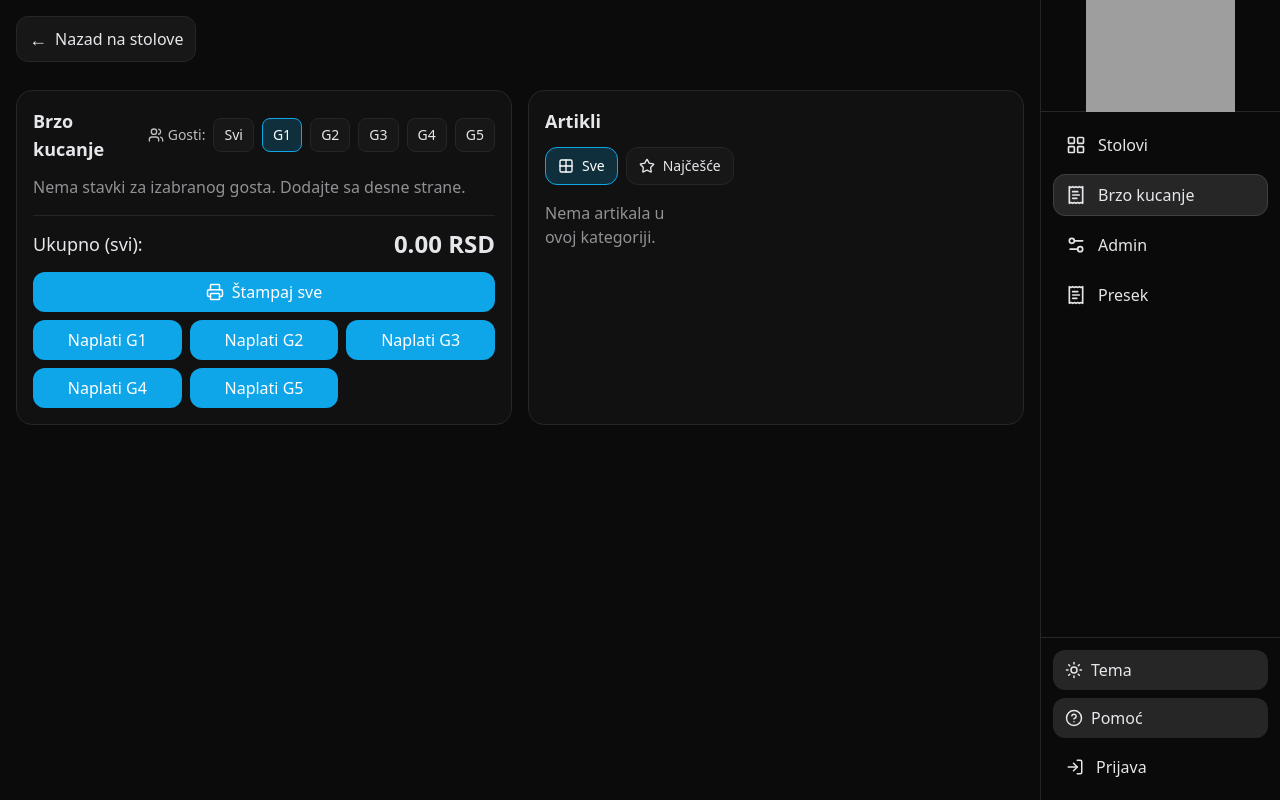
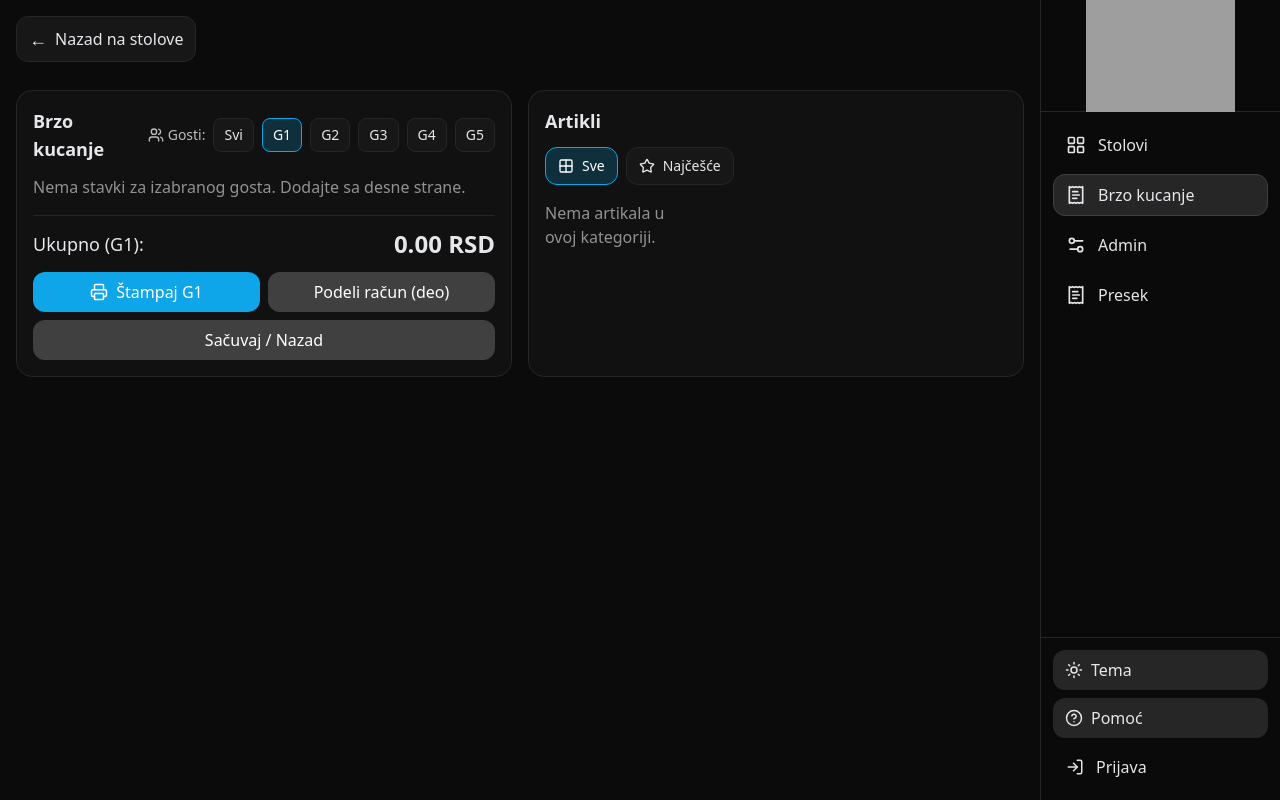
Before and after one commit to 123ris123/predracun, a React (Vite) app: page /pos in a window 1280 px wide. Built offline with nearby package versions, Linux system fonts and the light colour scheme; grey boxes are pictures that could not be loaded.

Commit message:
Add files via upload

```diff
--- a/src/pages/POS.jsx
+++ b/src/pages/POS.jsx
@@ -5,6 +5,7 @@ import { Card, Button } from '../components/UI.jsx'
 import { BackBar } from '../App.jsx'
 import * as Icons from 'lucide-react'
 import { Grid2X2, Star, Printer, Users } from 'lucide-react'
+import { useTheme } from '../store/useTheme.js'
 
 const TAB_ALL = -1
 const TAB_TOP = -2
@@ -71,7 +72,7 @@ function buildPrintCSS(){
       .qr { display:block; margin:8px auto 0 auto; width: 28mm; height:auto; }
       .qr-url { text-align:center; font-size:11px; word-break:break-all; opacity:.95; margin-top:2px; }
 
-      /* Modal */
+      /* Modal (split) */
       .modal-backdrop { position:fixed; inset:0; background:rgba(0,0,0,.35); display:flex; align-items:center; justify-content:center; z-index:60; }
       .modal-card { width: min(720px, 96vw); background:#fff; color:#111; border-radius:14px; padding:16px; border:1px solid #ddd; }
       @media (prefers-color-scheme: dark){
@@ -257,6 +258,7 @@ function SplitModal({ open, onClose, sourceItems, products, onConfirm }){
 export default function POS(){
   const [params] = useSearchParams()
   const nav = useNavigate()
+  const { theme } = useTheme()
   const tableId = parseInt(params.get('table') || '0')
   const quickMode = !tableId
 
@@ -297,7 +299,7 @@ export default function POS(){
     }
   })() },[tableId])
 
-  /* === Dodavanje/izmena artikala — sada sa guestId === */
+  /* === Dodavanje/izmena artikala — sa guestId === */
   async function addItem(p){
     const g = activeGuest || 1
     if (quickMode){
@@ -351,16 +353,35 @@ export default function POS(){
     return items.filter(i => (i.guestId||1) === activeGuest)
   }, [items, activeGuest])
 
+  /* --- pomoćne agregacije po gostima (za “sjaj” na tabovima) --- */
+  const qtyByGuest = useMemo(()=>{
+    const m = new Map()
+    for (let g=1; g<=MAX_GUESTS; g++) m.set(g, 0)
+    for (const i of items){
+      const g = i.guestId || 1
+      m.set(g, (m.get(g)||0) + i.qty)
+    }
+    return m
+  }, [items])
+
+  /* ======== Štampa — uvek štampa AKTIVAN TAB ======== */
+  async function printActive(){
+    if (activeGuest === GUEST_ALL) {
+      // štampa sve (ceo sto)
+      return printAndArchiveAll()
+    }
+    // štampa samo izabranog gosta — ista logika kao “payGuest”, ali je sada to jedino dugme
+    return payGuest(activeGuest)
+  }
+
   /* === Naplata gosta (arhiva + štampa samo njegovih stavki) === */
   async function payGuest(g){
-    // skupi stavke izabranoj gostu
     const list = quickMode
       ? items.filter(i => (i.guestId||1) === g)
       : await db.table('orderItems').where('orderId').equals(orderId).toArray().then(arr => arr.filter(i => (i.guestId||1)===g))
 
     if (list.length === 0) return
 
-    // priprema za štampu
     const mapped = list.map(it=>{
       const p = products.find(x=>x.id===it.productId)
       return { name: p?.name ?? 'Artikal', qty: it.qty, priceEach: it.priceEach ?? p?.price ?? 0 }
@@ -375,10 +396,8 @@ export default function POS(){
     await archiveOrder(tempOrderId)
 
     if (quickMode){
-      // obriši iz lokalnog state-a
       setItems(prev => prev.filter(i => (i.guestId||1)!==g))
     } else {
-      // obriši iz glavnog ordera u bazi
       for (const it of list){
         await db.table('orderItems').delete(it.id)
       }
@@ -395,7 +414,7 @@ export default function POS(){
     openPrint(html)
   }
 
-  /* ======== Štampa celog predračuna (Svi) ======== */
+  /* ======== Štampa “Svi” (ceo sto) ======== */
   async function printAndArchiveAll(){
     let list = items
     let label = quickMode ? 'Brzo kucanje' : `Sto #${tableId}`
@@ -403,7 +422,6 @@ export default function POS(){
     if (!quickMode){
       list = await db.table('orderItems').where('orderId').equals(orderId).toArray()
     }
-
     if (list.length === 0) return
 
     const mapped = list.map(it=>{
@@ -412,7 +430,7 @@ export default function POS(){
     })
     const totalNow = mapped.reduce((s,i)=> s + i.qty*i.priceEach, 0)
 
-    // arhiva svega
+    // arhiva
     if (quickMode){
       const id = await db.table('orders').add({ tableId: null, status: 'open', createdAt: new Date().toISOString() })
       for (const it of list){
@@ -437,7 +455,7 @@ export default function POS(){
     if (!quickMode) nav('/')
   }
 
-  /* ======== Split (deo) – ostavljeno iz prethodne verzije ======== */
+  /* ======== Split (deo) — ostavljeno ======== */
   async function handleSplitConfirm(picked){
     if (!picked || picked.length===0){ setSplitOpen(false); return }
 
@@ -500,17 +518,6 @@ export default function POS(){
     setItems([])
   }
 
-  /* --- pomoćne agregacije po gostima (za dugmad naplate) --- */
-  const qtyByGuest = useMemo(()=>{
-    const m = new Map()
-    for (let g=1; g<=MAX_GUESTS; g++) m.set(g, 0)
-    for (const i of items){
-      const g = i.guestId || 1
-      m.set(g, (m.get(g)||0) + i.qty)
-    }
-    return m
-  }, [items])
-
   return (
     <div className="max-w-7xl mx-auto p-4 grid md:grid-cols-2 gap-4">
       <div className="md:col-span-2">
@@ -522,16 +529,29 @@ export default function POS(){
           <div className="text-lg font-semibold">
             {quickMode ? 'Brzo kucanje' : `Sto #${tableId}`}
           </div>
-          {/* Guest switcher */}
+          {/* Guest switcher (tabovi) */}
           <div className="flex items-center gap-2">
             <span className="text-sm opacity-80 hidden sm:inline-flex items-center gap-1"><Users size={16}/>Gosti:</span>
-            <GuestBtn active={activeGuest===GUEST_ALL} onClick={()=>setActiveGuest(GUEST_ALL)}>Svi</GuestBtn>
+            <GuestBtn
+              active={activeGuest===GUEST_ALL}
+              glow={false}
+              theme={theme}
+              onClick={()=>setActiveGuest(GUEST_ALL)}
+            >
+              Svi
+            </GuestBtn>
             {Array.from({length: MAX_GUESTS}).map((_,idx)=>{
               const g = idx+1
               const count = qtyByGuest.get(g) || 0
               return (
-                <GuestBtn key={g} active={activeGuest===g} onClick={()=>setActiveGuest(g)}>
-                  G{g}{count>0 ? ` (${count})` : ''}
+                <GuestBtn
+                  key={g}
+                  active={activeGuest===g}
+                  glow={count>0}
+                  theme={theme}
+                  onClick={()=>setActiveGuest(g)}
+                >
+                  G{g}
                 </GuestBtn>
               )
             })}
@@ -546,56 +566,29 @@ export default function POS(){
         </div>
 
         <div className="mt-4 border-t border-neutral-200/70 dark:border-neutral-800 pt-3 flex items-center justify-between">
-          <div className="text-lg">Ukupno (svi):</div>
-          <div className="text-2xl font-bold">{total.toFixed(2)} RSD</div>
+          <div className="text-lg">
+            Ukupno {activeGuest===GUEST_ALL ? '(svi)' : `(G${activeGuest})`}:
+          </div>
+          <div className="text-2xl font-bold">
+            {(
+              (activeGuest===GUEST_ALL ? items : items.filter(i => (i.guestId||1)===activeGuest))
+                .reduce((s,i)=>s+i.qty*(i.priceEach||0),0)
+            ).toFixed(2)} RSD
+          </div>
         </div>
 
-        {/* Dugmad naplate */}
-        {quickMode ? (
-          <div className="mt-3 grid grid-cols-1 gap-2">
-            <Button onClick={printAndArchiveAll} className="w-full touch-btn flex items-center justify-center gap-2">
-              <Printer size={18}/> Štampaj sve
+        {/* Jedno dugme — štampa AKTIVAN TAB */}
+        <div className="mt-3 grid grid-cols-2 gap-2">
+          <Button onClick={printActive} className="w-full touch-btn flex items-center justify-center gap-2 col-span-2 md:col-span-1">
+            <Printer size={18}/> {activeGuest===GUEST_ALL ? 'Štampaj sve' : `Štampaj G${activeGuest}`}
           </Button>
-            <div className="grid grid-cols-2 md:grid-cols-3 gap-2">
-              {Array.from({length: MAX_GUESTS}).map((_,idx)=>{
-                const g = idx+1
-                const disabled = (qtyByGuest.get(g)||0)===0
-                return (
-                  <Button key={g} onClick={()=>payGuest(g)} disabled={disabled} className="w-full bg-amber-600 hover:bg-amber-700 touch-btn">
-                    Naplati G{g}
-                  </Button>
-                )
-              })}
-            </div>
-            {items.length>0 && (
-              <Button onClick={()=>setSplitOpen(true)} className="w-full bg-neutral-700 hover:bg-neutral-600 touch-btn">
+          <Button onClick={()=>setSplitOpen(true)} className="w-full bg-neutral-700 hover:bg-neutral-600 touch-btn col-span-2 md:col-span-1">
             Podeli račun (deo)
           </Button>
-            )}
-          </div>
-        ) : (
-          <div className="mt-3 grid gap-2"
-               style={{gridTemplateColumns:'repeat(6, minmax(0,1fr))'}}>
-            <Button onClick={printAndArchiveAll} className="col-span-3 md:col-span-3 touch-btn flex items-center justify-center gap-2">
-              <Printer size={18}/> Štampaj sve
-            </Button>
-            {Array.from({length: MAX_GUESTS}).map((_,idx)=>{
-              const g = idx+1
-              const disabled = (qtyByGuest.get(g)||0)===0
-              return (
-                <Button key={g} onClick={()=>payGuest(g)} disabled={disabled} className="touch-btn bg-amber-600 hover:bg-amber-700">
-                  G{g}
-                </Button>
-              )
-            })}
-            <Button onClick={()=>setSplitOpen(true)} className="col-span-6 bg-neutral-700 hover:bg-neutral-600 touch-btn">
-              Podeli račun (deo)
-            </Button>
-            <Button onClick={saveAndBack} className="col-span-6 bg-neutral-700 hover:bg-neutral-600 touch-btn">
+          <Button onClick={saveAndBack} className="w-full bg-neutral-700 hover:bg-neutral-600 touch-btn col-span-2">
             Sačuvaj / Nazad
           </Button>
         </div>
-        )}
       </Card>
 
       <Card className="order-1 md:order-2">
@@ -625,7 +618,9 @@ export default function POS(){
             >
               <div className="font-semibold text-[15px]">{p.name}</div>
               <div className="text-sm opacity-70 mt-1">{p.price.toFixed(2)} RSD</div>
-              <div className="mt-1 text-[11px] opacity-70">→ upis za <b>G{activeGuest||1}</b></div>
+              <div className="mt-1 text-[11px] opacity-70">
+                {activeGuest===GUEST_ALL ? '→ upis za sto' : <>→ upis za <b>G{activeGuest}</b></>}
+              </div>
             </button>
           ))}
           {filteredProducts.length===0 && (
@@ -647,14 +642,20 @@ export default function POS(){
 }
 
 /* ---- UI helpers ---- */
-function GuestBtn({active, onClick, children}){
+function GuestBtn({active, glow, theme, onClick, children}){
+  // glow: ako gost ima stavki -> narandžasto (light) / plavo (dark)
+  const glowCls = glow
+    ? (theme==='dark'
+        ? 'ring-2 ring-sky-500 bg-sky-500/15 border-sky-500'
+        : 'ring-2 ring-amber-500 bg-amber-500/15 border-amber-500')
+    : ''
   return (
     <button
       onClick={onClick}
       className={`px-2.5 py-1.5 rounded-lg text-sm border transition touch-btn
         ${active
-          ? 'bg-brand/20 border-brand text-neutral-900 dark:text-white'
-          : 'bg-[var(--surface)] border-neutral-200/80 hover:border-brand dark:bg-neutral-900 dark:border-neutral-800'
+          ? `bg-brand/20 border-brand text-neutral-900 dark:text-white ${glowCls}`
+          : `bg-[var(--surface)] border-neutral-200/80 hover:border-brand dark:bg-neutral-900 dark:border-neutral-800 ${glowCls}`
         }`}
     >
       {children}
@@ -681,12 +682,11 @@ function ItemRow({item, onInc, onDec, products}){
   const p = products.find(x=>x.id===item.productId)
   const name = p?.name ?? 'Artikal'
   const price = item.priceEach ?? p?.price ?? 0
-  const g = item.guestId || 1
   return (
     <div className="flex items-center justify-between border border-neutral-200/80 dark:border-neutral-800 rounded-2xl px-3 py-2 transition bg-[var(--surface)]">
       <div>
         <div className="font-medium">{name}</div>
-        <div className="text-xs opacity-70">{price.toFixed(2)} RSD &middot; <span className="inline-flex items-center gap-1 px-1.5 py-0.5 rounded bg-neutral-100 dark:bg-neutral-800 border border-neutral-200 dark:border-neutral-700">G{g}</span></div>
+        <div className="text-xs opacity-70">{price.toFixed(2)} RSD</div>
       </div>
       <div className="flex items-center gap-2">
         <button onClick={onDec} className="px-3 py-2 rounded-xl bg-neutral-100 hover:bg-neutral-200 border border-neutral-200/80 dark:bg-neutral-800 dark:hover:bg-neutral-700 dark:border-neutral-800 touch-btn transition">−</button>
```
Also changed, not shown: src/pages/TableMap.jsx (+4 -6 lines). Lines whose indentation alone changed are shown as unchanged.
